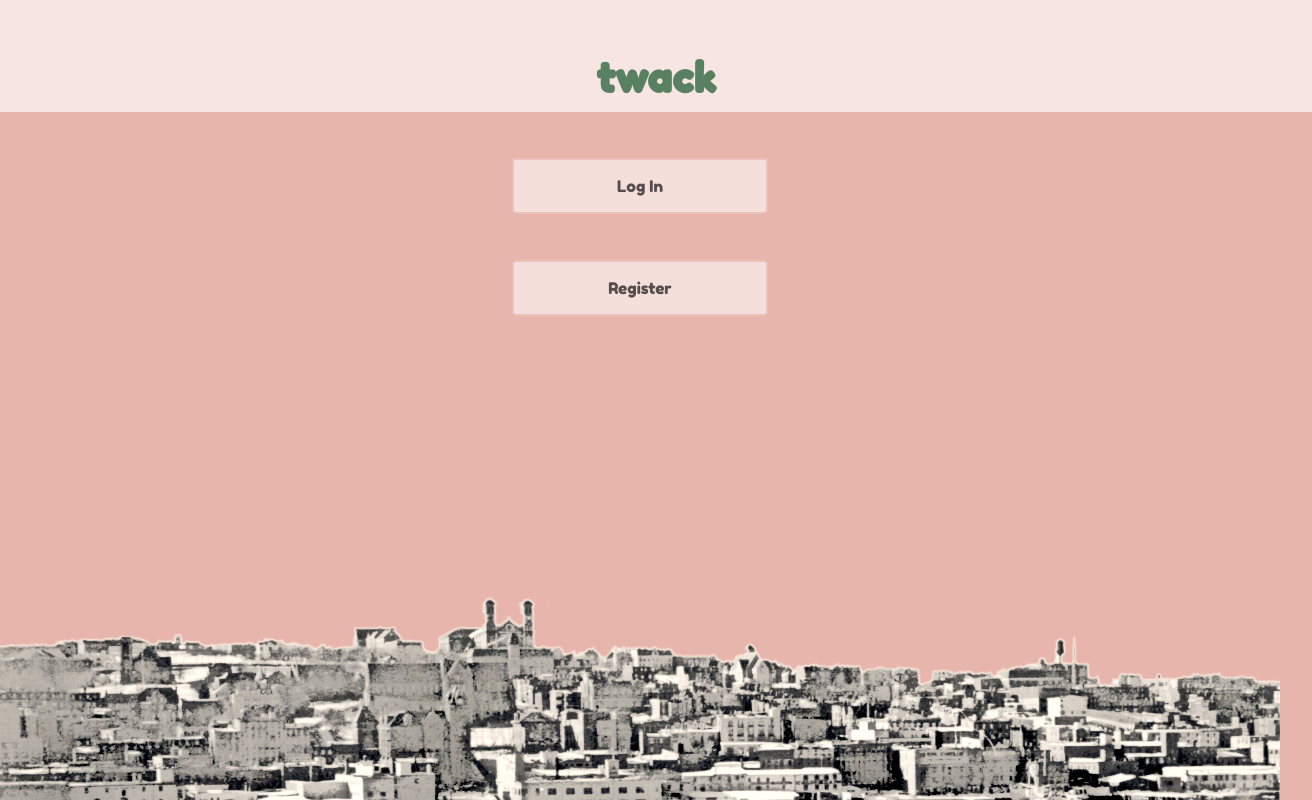
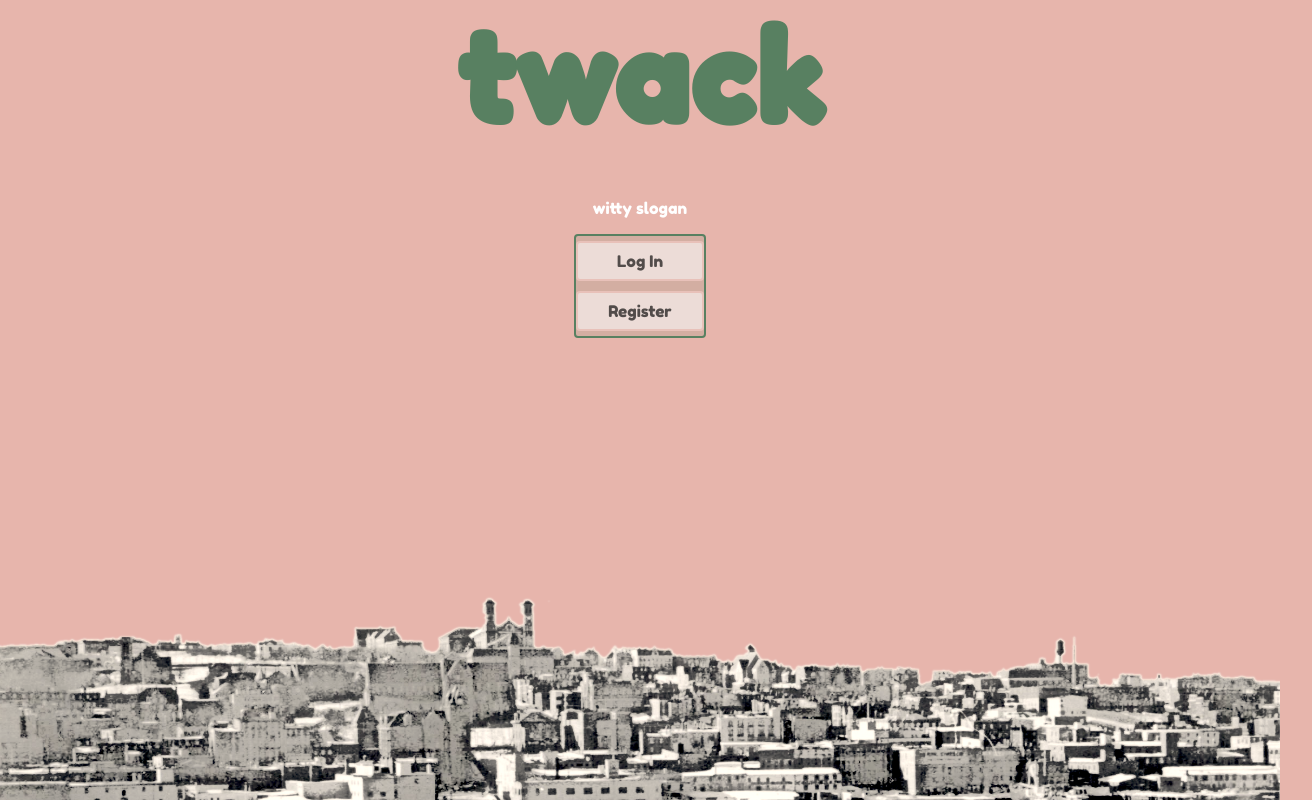
Before and after one commit to ellis0n/twack, a React (Create React App) app: page / in a window 1280 px wide. Shown: the whole page, 1312 px wide, since content can reach past the window. Built offline with nearby package versions, Linux system fonts and the light colour scheme.

Commit message:
card progress

```diff
--- a/src/App.css
+++ b/src/App.css
@@ -202,17 +202,6 @@ fieldset {
 	text-align: center;
 }
 
-.landing-btn {
-	margin: 18% 0;
-	padding: 0em 0 0em 0;
-	background-color: #ffffff91;
-	border: 2px solid #e7b5acae;
-	color: rgba(0, 0, 0, 0.656);
-	border-radius: 4px;
-	font-family: "Fredoka One", cursive;
-	cursor: pointer;
-	text-decoration: none;
-}
 .landing-btn:hover {
 	color: rgba(255, 255, 255, 0.874);
 	outline: black;
@@ -231,9 +220,6 @@ fieldset {
 .landing-btn p {
 	text-decoration: none;
 }
-.landing-wrapper {
-	margin: 0% 40% 0% 40%;
-}
 
 ul {
 	list-style-type: none;
--- a/src/components/Banner.jsx
+++ b/src/components/Banner.jsx
@@ -7,16 +7,16 @@ import Navbar from "./Navbar";
 
 const StyledBanner = styled.div`
 	color: #588061;
-	background-color: #ffffffa6;
 	font-family: "Fredoka One", cursive;
-	/* justify-content: space-evenly; */
 	align-items: center;
-	height: 10vh;
-	min-height: 50px;
 	width: 100vw;
+	height: 60px;
+
+	background-color: ${(props) =>
+		props.theme === "landing" ? "none" : "#F7E5E2"};
 	display: ${(props) => (props.theme === "landing" ? "block" : "flex")};
 	font-size: ${(props) => (props.theme === "landing" ? "3rem" : "1rem")};
-	padding: ${(props) => (props.theme === "landing" ? "1rem" : "0px")};
+	padding-bottom: ${(props) => (props.theme === "landing" ? "120px" : "0px")};
 
 	.burger {
 		display: ${(props) => (props.theme === "header" ? "inline-block" : "none")};
@@ -28,8 +28,26 @@ const StyledBanner = styled.div`
 	}
 
 	h1 {
-		font-size: calc(1.8rem + 1vw);
-		padding: 0.5rem;
+		font-size: ${(props) =>
+			props.theme === "landing" ? "8rem" : "calc(1.8rem + 1vw)"};
+		margin: 0;
+		animation: ${(props) =>
+			props.theme === "landing" ? "slideIn 0.8s ease-out forwards" : ""};
+	}
+
+	:hover {
+		color: #588061;
+	}
+
+	@keyframes slideIn {
+		from {
+			opacity: 0;
+			transform: translateY(20%);
+		}
+		to {
+			opacity: 1;
+			transform: translateY(0);
+		}
 	}
 `;
 
@@ -50,12 +68,12 @@ const Banner = ({ theme }) => {
 						setIsMenuOpen(!isMenuOpen);
 					}}
 				/>
-				<Link to="/ads" className="logo-link">
+				<Link to={theme === "landing" ? "/" : "/ads"} className="logo-link">
 					<h1>twack</h1>
 				</Link>
 			</StyledBanner>
 
-			{isMenuOpen ? <Navbar isMenuOpen={isMenuOpen} /> : null}
+			{isMenuOpen ? <Navbar isOpen={isMenuOpen} /> : null}
 		</>
 	);
 };
--- a/src/components/Lightbox.jsx
+++ b/src/components/Lightbox.jsx
@@ -2,14 +2,14 @@ import React, { useState } from "react";
 import styled from "styled-components";
 
 const Preview = styled.div`
+	opacity: 80%;
 	display: flex;
 	flex-direction: row;
 	justify-content: center;
 	align-items: center;
 	width: 100%;
-	height: 18%;
-	background-color: #0000009f;
-	border-radius: 8px;
+	height: 40px;
+	background-color: #000000;
 	/* overflow: scroll hidden; */
 	cursor: pointer;
 	transition: all 0.3s ease-in-out;
@@ -34,7 +34,7 @@ const LightboxWrapper = styled.div`
 	left: 0;
 	width: 100vw;
 	height: 100vh;
-	background-color: #000000c5;
+	background-color: #000;
 	z-index: 1000;
 	justify-content: center;
 	align-items: center;
@@ -60,7 +60,7 @@ const LightboxWrapper = styled.div`
 `;
 
 const CurrentImage = styled.div`
-	width: 100%;
+	width: 90%;
 	height: 80%;
 	background-color: #000000df;
 	border-radius: 8px;
@@ -75,7 +75,7 @@ const CurrentImage = styled.div`
 	}
 `;
 
-const Lightbox = ({ images }) => {
+const Lightbox = ({ images, alt }) => {
 	const [showLightbox, setShowLightBox] = useState(false);
 	const [currentImage, setCurrentImage] = useState(0);
 
@@ -83,6 +83,11 @@ const Lightbox = ({ images }) => {
 		e.preventDefault();
 		setShowLightBox(!showLightbox);
 		console.log(showLightbox);
+	};
+
+	// TODO: Helper function, pull out
+	const changeKijijiRule = (str) => {
+		return str.replace(/200-jpg/g, "1200-jpg");
 	};
 
 	return (
@@ -99,7 +104,7 @@ const Lightbox = ({ images }) => {
 						X
 					</button>
 					<CurrentImage>
-						<img src={images[currentImage]} alt="" />
+						<img src={changeKijijiRule(images[currentImage])} alt={alt} />
 					</CurrentImage>
 					<Preview>
 						{images.map((image, i) => {
--- a/src/components/Navbar.jsx
+++ b/src/components/Navbar.jsx
@@ -1,10 +1,11 @@
 import React from "react";
 import { Link } from "react-router-dom";
-import Styled from "styled-components";
+import styled from "styled-components";
 import ParamBox from "./ParamBox";
+import Footer from "./Footer";
 
-const StyledNav = Styled.div`
-  display: ${(props) => (props.theme === "landing" ? "none" : "flex")};
+const StyledNav = styled.div`
+	display: flex;
 	flex-direction: column;
 	align-items: start;
 	text-align: left;
@@ -12,19 +13,26 @@ const StyledNav = Styled.div`
 	z-index: 1;
 	width: 100vw;
 	height: 100vh;
-  background: #588061fb;
+	background: #588061f0;
 	position: fixed;
+	left: 0;
+	top: 60px;
 	transform: translateX(-100%);
 	transition: transform 0.5s ease-in-out;
+
+	${(props) =>
+		props.isOpen &&
+		`
+    transform: translateX(0);
+  `}
 `;
 
-const LinkWrapper = Styled.div`
+const LinkWrapper = styled.div`
 	width: 100vw;
 	padding: 1rem 1rem;
-	margin: .4rem 1rem;
+	margin: 0.4rem 1rem;
 	border-radius: 5px;
 	transition: transform 900ms, background 1550ms;
-
 
 	&:hover {
 		transform: scale(1.02);
@@ -48,36 +56,18 @@ const LinkWrapper = Styled.div`
 		}
 	}
 `;
-const Navbar = ({ isMenuOpen }) => {
+
+const Navbar = ({ isOpen }) => {
 	const links = [
-		{
-			name: "Home",
-			link: "/home",
-		},
-		{
-			name: "Ads",
-			link: "/ads",
-		},
-		{
-			name: "Saved",
-			link: "/saved",
-		},
-		{
-			name: "Users",
-			link: "/users",
-		},
-		{
-			name: "Settings",
-			link: "/settings",
-		},
+		{ name: "Home", link: "/home" },
+		{ name: "Ads", link: "/ads" },
+		{ name: "Saved", link: "/saved" },
+		{ name: "Users", link: "/users" },
+		{ name: "Settings", link: "/settings" },
 	];
 
 	return (
-		<StyledNav
-			style={{
-				transform: isMenuOpen ? "translateX(0)" : "translateX(-100%)",
-			}}
-		>
+		<StyledNav isOpen={isOpen}>
 			{links.map((link, index) =>
 				link.name === "Ads" ? (
 					<LinkWrapper key={index}>
--- a/src/pages/Ads/AdCard.jsx
+++ b/src/pages/Ads/AdCard.jsx
@@ -125,6 +125,8 @@ const AdCard = () => {
 									desc={ad.desc}
 									index={index}
 									images={ad.images}
+									date={ad.date}
+									location={ad.location}
 								/>
 
 								<div className="vote_wrapper">
@@ -153,6 +155,7 @@ const AdCard = () => {
 					</div>
 				)}
 			</Wrapper>
+			{/* <Footer /> */}
 		</>
 	);
 };
--- a/src/pages/Landing/Landing.jsx
+++ b/src/pages/Landing/Landing.jsx
@@ -4,6 +4,47 @@ import Banner from "../../components/Banner";
 import Footer from "../../components/Footer";
 import useAuth from "../../hooks/useAuth";
 import { useNavigate } from "react-router-dom";
+import styled from "styled-components";
+
+const LandingWrapper = styled.div`
+	height: 20vh;
+	display: flex;
+	justify-content: center;
+	flex-direction: column;
+	align-items: center;
+	/* background: #588061f0; */
+	font-family: "Fredoka One", cursive;
+	color: white;
+`;
+
+const OptionWrapper = styled.div`
+	display: flex;
+	flex-direction: column;
+	border: #588061 2px solid;
+	border-radius: 4px;
+	background-color: #58806124;
+
+	button {
+		width: 8rem;
+		text-align: center;
+		background-color: #ffffff91;
+		border: 2px solid #e7b5acae;
+		color: rgba(0, 0, 0, 0.656);
+		border-radius: 4px;
+		font-family: "Fredoka One", cursive;
+		cursor: pointer;
+		text-decoration: none;
+		padding: 0.5rem 0rem;
+		margin: 0.3rem 0rem;
+
+		:hover {
+			color: rgba(255, 255, 255, 0.874);
+			outline: black;
+			background: #5880619a;
+			transition: transform 300ms, background 800ms;
+		}
+	}
+`;
 
 const Landing = () => {
 	const { auth } = useAuth();
@@ -13,26 +54,25 @@ const Landing = () => {
 		if (auth.user) {
 			navigate("/home");
 		}
-	}, [auth]);
+	}, [auth, navigate]);
 
 	return (
 		<>
 			<Banner theme="landing" />
-			<div className="landing-wrapper">
-				<Link to="/login" style={{ textDecoration: "none" }}>
-					<div className="landing-btn">
-						<p>Log In</p>
-					</div>
-				</Link>
+			<LandingWrapper>
+				<p>witty slogan</p>
+				<OptionWrapper>
+					<Link to="/login">
+						<button>Log In</button>
+					</Link>
 
-				<Link to="/register" style={{ textDecoration: "none" }}>
-					{" "}
-					<div className="landing-btn reg">
-						<p> Register</p>
-					</div>
-				</Link>
-			</div>
-			<Footer />
+					<Link to="/register">
+						{" "}
+						<button> Register</button>
+					</Link>
+				</OptionWrapper>
+				<Footer />
+			</LandingWrapper>
 		</>
 	);
 };
--- a/src/pages/Login/Login.jsx
+++ b/src/pages/Login/Login.jsx
@@ -70,7 +70,7 @@ const Login = () => {
 
 	return (
 		<>
-			<Banner className="banner" />
+			<Banner theme="landing" />
 			<div className="login">
 				{errMsg ? (
 					<div className="error-msg">
--- a/src/pages/Settings/Settings.jsx
+++ b/src/pages/Settings/Settings.jsx
@@ -43,7 +43,6 @@ const Settings = () => {
 	return (
 		<>
 			<Banner theme="header" />
-			<Navbar />
 			<Wrapper>
 				<ParamBox
 					type="setting"
```
Also changed, not shown: src/components/Ad.jsx (+135 -67 lines). Lines whose indentation alone changed are shown as unchanged.
